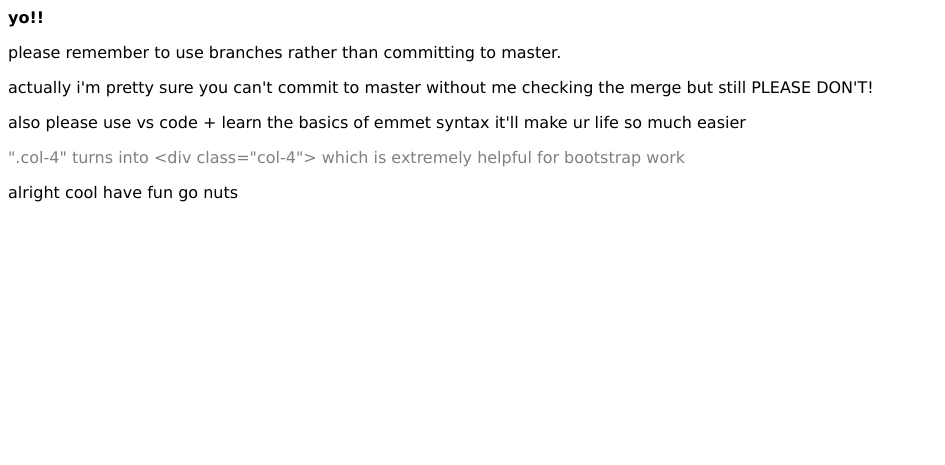
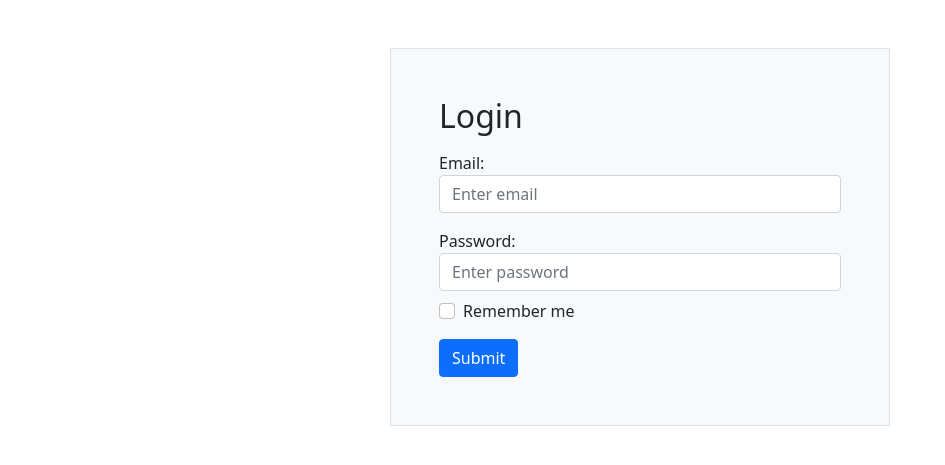
Before and after one commit to ralcore/ace-training, a PHP site: page / in a window 1280 px wide. Shown: the top 465 px of the page, without its empty margins (0-945 px from the left). Run offline with PHP 8.4, Linux system fonts and the light colour scheme.

Commit message:
Submitting the login and navbar
Login and navbar are mostly done, however there are still some issues with the email validation for the login page

```diff
--- /dev/null
+++ b/css/loginstyles.css
@@ -0,0 +1,3 @@
+.container{
+    max-width: 500px;
+}
--- a/index.php
+++ b/index.php
@@ -1,13 +1,66 @@
-<html>
-	<head>
-		<link rel="stylesheet" type="text/css" href="css/style.css">
-	</head>
-	<body>
-		<p><b>yo!!</b></p>
-		<p>please remember to use branches rather than committing to master.</p>
-		<p>actually i'm pretty sure you can't commit to master without me checking the merge but still PLEASE DON'T!</p>
-		<p>also please use vs code + learn the basics of emmet syntax it'll make ur life so much easier
-		<p style="color: grey">".col-4" turns into &lt;div class="col-4"&gt; which is extremely helpful for bootstrap work</p>
-		<p>alright cool have fun go nuts</p>
-	</body>
+<!DOCTYPE html>
+<html lang = "en">
+    <head>
+        <title>Ace Training Login</title>
+        <meta charset = "utf-8">
+        <meta name="viewport" content="width=device-width, initial-scale=1">
+        <link href="https://cdn.jsdelivr.net/npm/bootstrap@5.1.3/dist/css/bootstrap.min.css" rel="stylesheet">
+        <script src="https://ajax.googleapis.com/ajax/libs/jquery/3.5.1/jquery.min.js"></script>
+        <link href="css/loginstyles.css" rel="stylesheet">
+
+        <script>
+            function testEmail()
+                {
+                    emailValidation = /^\w+([\.]?\w+)*@\w+([\.-]?\w+)*(\.\w{2,3})+$/;
+                    // Regex taken from https://stackoverflow.com/questions/15017052/understanding-email-validation-using-javascript
+                    email = document.getElementById("email").value;
+
+                    if (emailValidation.test(email))
+                        {
+                            return true;
+                        }
+
+                    else
+                        {
+                            //$('#invalidEmail').show();
+                            return false;
+                        }
+                }
+        </script>
+
+
+    </head>
+
+    <body>
+        <div class="container p-5 m-5 mx-auto border bg-light text-dark needs-validation">
+            <h2>Login</h2>
+            <form name="login" method="post" onsubmit="return testEmail()">
+                <div class="mt-3">
+                    <label for="email">Email: </label>
+                    <input required type="email" id="email" name="email" placeholder="Enter email"  class="form-control">
+
+
+                    <div id="invalidEmail" name="invalidEmail" class="alert alert-danger" role="alert" hidden>
+                        Invalid email address
+                    </div>
+
+
+                </div>
+
+                <div class="mt-3">
+                    <label for="password">Password: </label>
+                    <input required type="password" id="password" name="password" placeholder="Enter password" class="form-control">
+                </div>
+
+                <div class="form-check mt-2 mb-3">
+                    <label class="form-check-label">
+                        <input type="checkbox" id="remember" name="remember" class="form-check-input"> Remember me
+                    </label>
+                </div>
+
+                <button type="submit" id="submit" name="submit" class="btn btn-primary">Submit</button>
+            </form>
+        </div>
+        <script src="https://cdn.jsdelivr.net/npm/bootstrap@5.1.3/dist/js/bootstrap.bundle.min.js"></script>
+    </body>
 </html>
```
Also changed, not shown: css/navbarstyles.css (added, +16 -0 lines), navigation-bar.php (added, +35 -0 lines), readme.php (added, +13 -0 lines).
